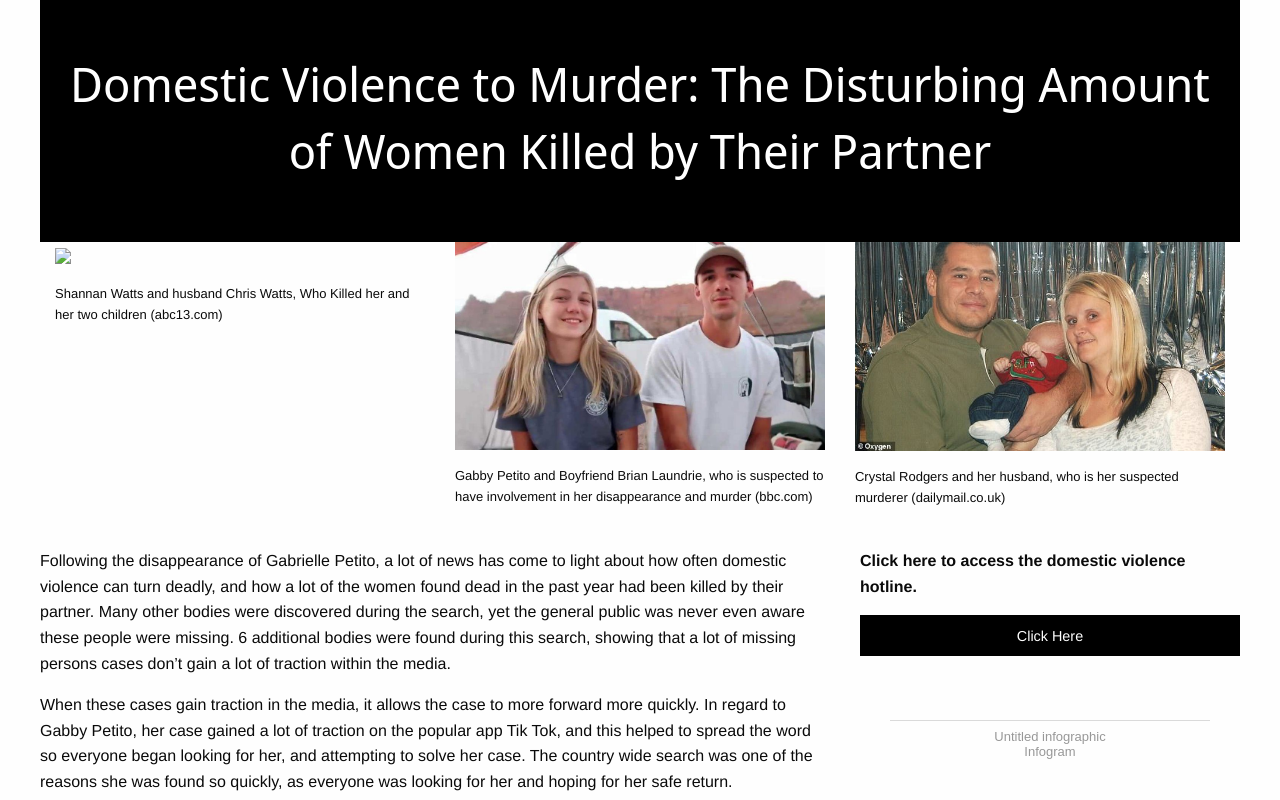
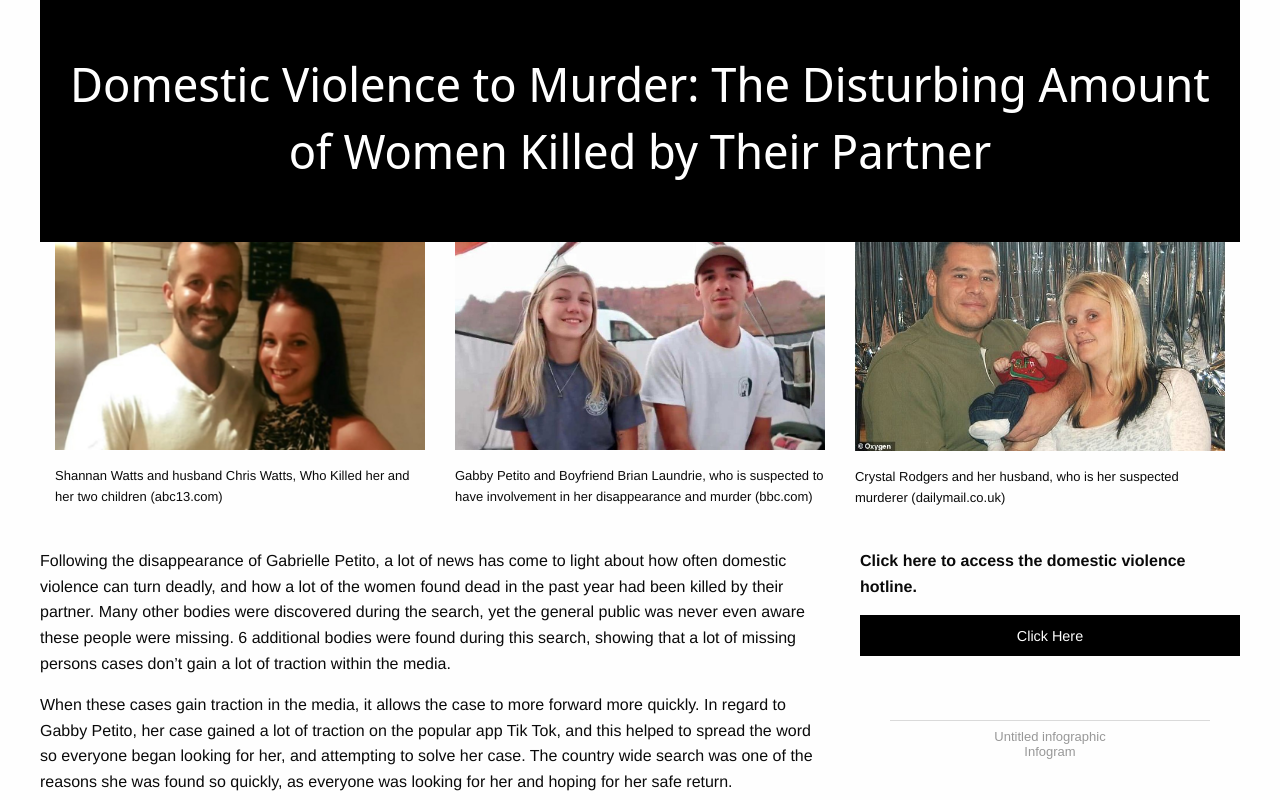
Before and after one commit to allie1010/final, a plain HTML site: page index.html in a window 1280 px wide. Shown: the top 800 px of the page. Drawn offline with Linux system fonts and the light colour scheme; a script that the page names is missing.

Commit message:
Update index.html

```diff
--- a/index.html
+++ b/index.html
@@ -32,7 +32,7 @@
 <!-- THIS BEGINS MY CONTENT SPACE -->
 <div class="grid-x grid-padding-x">
 <div class="large-4 medium-4 small-6 cell box1">
-<p><img src="watts.jpg"></p>
+<p><img src="images/watts.jpg"></p>
 <p style="font-size: small;">Shannan Watts and husband Chris Watts, Who Killed her and her two children (abc13.com)</p>
 </div>
 
```
